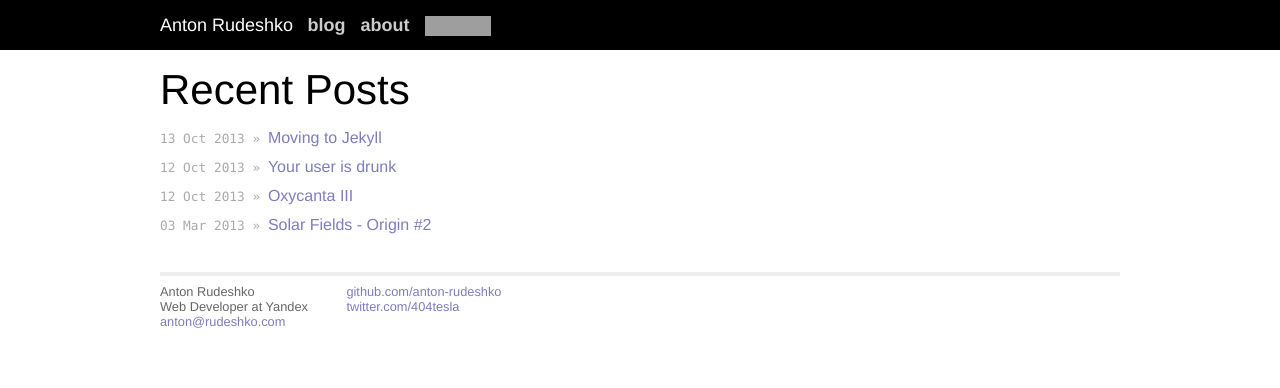
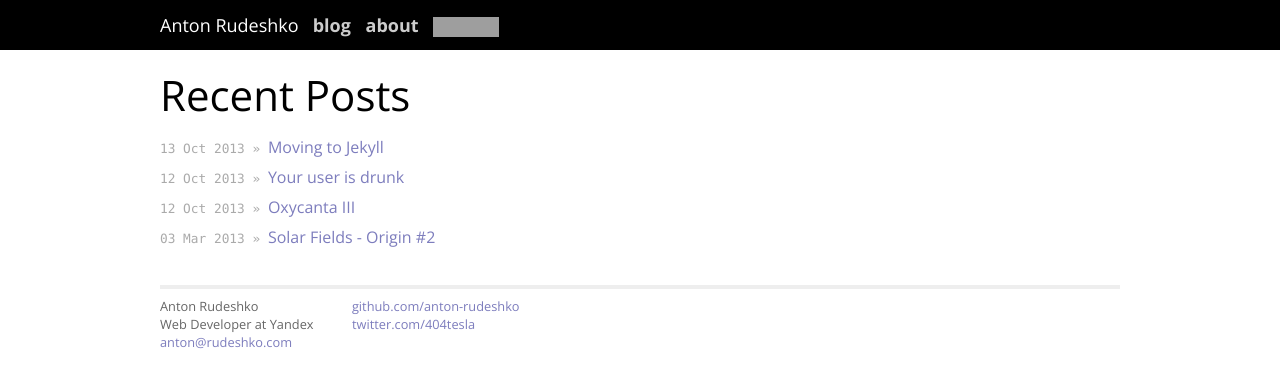
Before and after one commit to anton-rudeshko/anton-rudeshko.github.io, a Jekyll site: the page built from index.html, in a window 1280 px wide. Shown: the top 388 px of the page. Built offline with Jekyll 4.4.1, drawn with Linux system fonts in a browser that asks for light colours; Markdown is read by kramdown in place of the engine named in the settings; grey boxes are pictures that could not be loaded.

Commit message:
Added Open Sans font

```diff
--- a/_layouts/default.html
+++ b/_layouts/default.html
@@ -7,8 +7,9 @@
 
         <meta name="viewport" content="width=device-width">
 
+        <link rel="stylesheet" href="//fonts.googleapis.com/css?family=Open+Sans:400,700" type="text/css">
+        <link rel="stylesheet" href="/css/main.css">
         <link rel="stylesheet" href="/css/syntax.css">
-        <link rel="stylesheet" href="/css/main.css">
 
         <link rel="alternate" type="application/rss+xml" title="{{ site.name }}" href="{{ site.url }}/feed.xml">
     </head>
--- a/css/main.css
+++ b/css/main.css
@@ -13,7 +13,7 @@ html, body {
 
 body {
   background-color: #fff;
-  font: 16px Helvetica, Arial, sans-serif;
+  font: 16px 'Open Sans', Helvetica, Arial, sans-serif;
 }
 
 h1, h2 {
@@ -62,7 +62,7 @@ ul.posts li {
 
 ul.posts span {
   color: #aaa;
-  font-family: Monaco, "Courier New", monospace;
+  font-family: Consolas, Monaco, "Courier New", monospace;
   font-size: 80%;
 }
 
```
